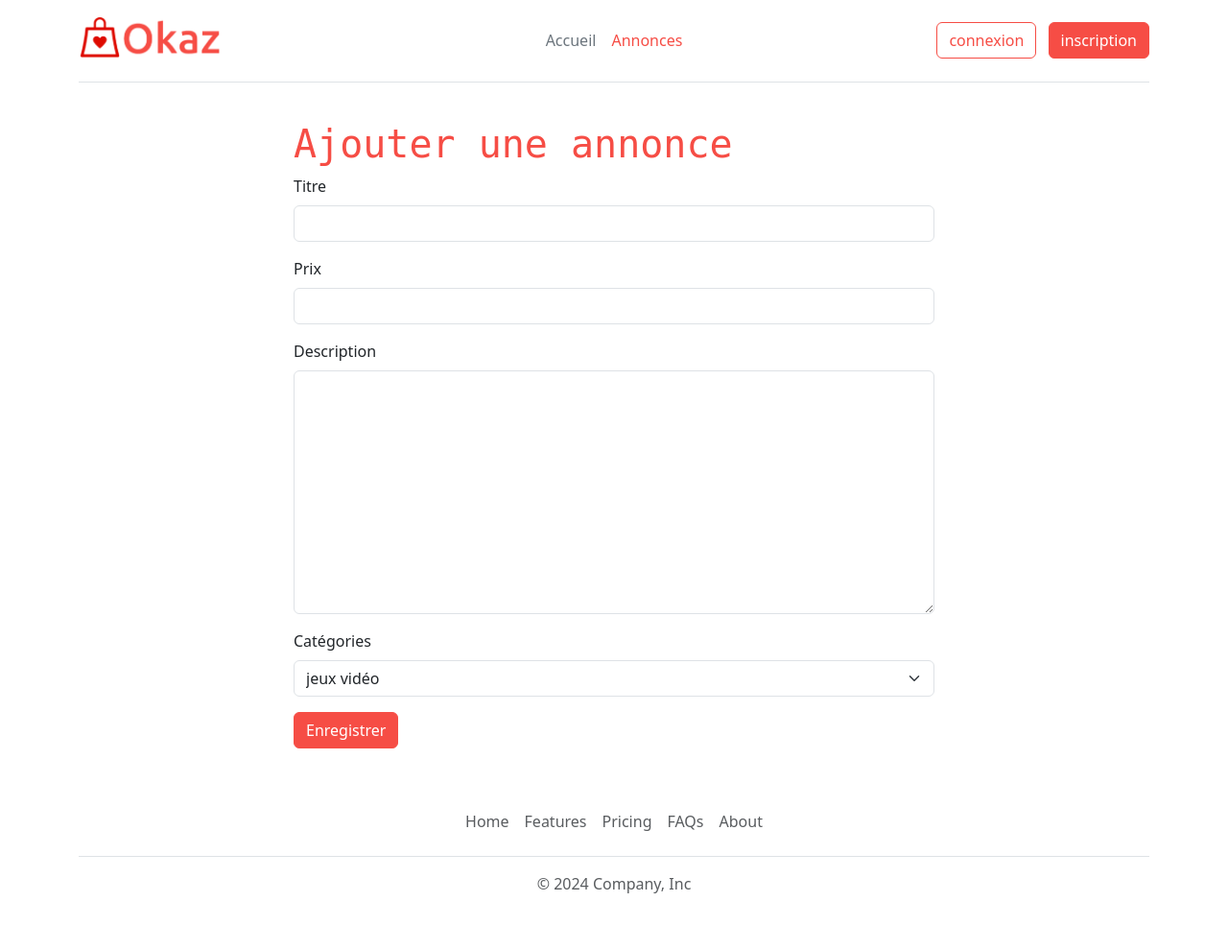
After one commit to Nad-dev-junior/mini-site-php-vanilla, a PHP site: page /assets/ajout_annonce.php in a window 1280 px wide. The commit adds this page. Shown: the whole page at 96% size. Run offline with PHP 8.4, Linux system fonts and the light colour scheme.

Commit message:
ajout d un nouveau fichier ajout_annonce puis creation d une nouvel fonction category.php

```diff
--- /dev/null
+++ b/code/assets/ajout_annonce.php
@@ -0,0 +1,50 @@
+<?php
+require_once "../templates/header.php";
+require_once "./lib/category.php";
+
+$categories = getcategory();
+?>
+<div class="form-listing w-100 m-auto">
+
+    <h1>Ajouter une annonce</h1>
+
+    <form action="" method="post">
+        <div class="mb-3">
+            <label class="form-label" for="title">Titre</label>
+            <input class="form-control" type="text" name="title" id="title">
+        </div>
+        <div class="mb-3">
+            <label class="form-label" for="price">Prix</label>
+            <input class="form-control" type="number" name="price" id="price">
+        </div>
+        <div class="mb-3">
+            <label class="form-label" for="Description">Description</label>
+            <textarea name="description" id="description" cols="30" rows="10" class="form-control"></textarea>
+        </div>
+        <div class="mb-3">
+            <label class="form-label" for="category">Catégories</label>
+            <select name="category" id="category" class="form-select">
+
+                <?php
+                foreach ($categories as $key => $category) { ?> <option value="<?= $key ?>"><?= $category["name"] ?> </option>
+                <?php
+                }
+                ?>
+
+            </select>
+        </div>
+
+
+        <a type="button" class="btn btn-primary" href="inscription.php">Enregistrer</a>
+    </form>
+
+
+</div>
+
+
+
+
+
+<?php
+require_once "../templates/footer.php";
+?>
--- a/code/assets/css/override-bootstrap.css
+++ b/code/assets/css/override-bootstrap.css
@@ -114,7 +114,13 @@ form i {
   color: var(--primary);
 }
 
+/* css du projet */
+
 .form-signin {
   max-width: 430px;
   padding: 1rem;
 }
+.form-listing {
+  max-width: 700px;
+  padding: 1rem;
+}
--- /dev/null
+++ b/code/assets/lib/category.php
@@ -0,0 +1,15 @@
+<?php
+
+
+function getCategory(): array{
+
+   return  [
+    ["name" => "jeux vidéo", "icon" => "controller"],
+    ["name" => "vetements", "icon" => "tag"],
+    ["name" => "meubles", "icon" => "lamp"],
+   ];
+
+}
+
+
+?>
--- a/code/assets/login.php
+++ b/code/assets/login.php
@@ -1,10 +1,10 @@
 <?php
 require_once "../templates/header.php";
- var_dump($_GET);
+ var_dump($_POST);
 ?>
 
 <div class=" form-signin w-100 m-auto">
-    <form method="get">
+    <form method="post">
         <h1 class="h3 mb-3 fw-normal">Se connecter</h1>
 
         <div class="form-floating">
@@ -16,7 +16,7 @@ require_once "../templates/header.php";
             <label for="floatingPassword">Mot de passe</label>
         </div>
 
-        <button class="btn btn-primary w-100 py-2" type="submit">Sign in</button>
+        <button class="btn btn-primary w-100 py-2" type="submit">connexion</button>
     </form>
 </div>
 
--- a/code/templates/header.php
+++ b/code/templates/header.php
@@ -24,16 +24,13 @@
             </div>
 
             <ul class="nav col-12 col-md-auto mb-2 justify-content-center mb-md-0">
-                <li><a href="#" class="nav-link px-2 link-secondary">Home</a></li>
-                <li><a href="#" class="nav-link px-2">Features</a></li>
-                <li><a href="#" class="nav-link px-2">Pricing</a></li>
-                <li><a href="#" class="nav-link px-2">FAQs</a></li>
-                <li><a href="#" class="nav-link px-2">About</a></li>
+                <li><a href="index.php" class="nav-link px-2 link-secondary">Accueil</a></li>
+                <li><a href="annonces.php" class="nav-link px-2">Annonces</a></li>
             </ul>
 
             <div class="col-md-3 text-end">
-                <button type="button" class="btn btn-outline-primary me-2">Login</button>
-                <button type="button" class="btn btn-primary">Sign-up</button>
+                <a type="button" class="btn btn-outline-primary me-2" href="login.php">connexion</a>
+                <a type="button" class="btn btn-primary" href="inscription.php">inscription</a>
             </div>
         </header>
         <!-- le contenu de la page -->
```
Also changed, not shown: code/assets/index.php (+2 -6 lines), code/assets/inscription.php (added, +28 -0 lines).
